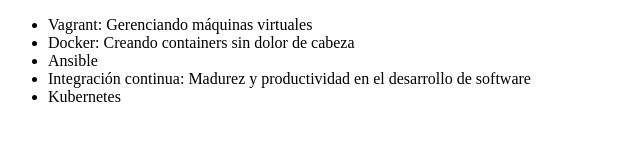
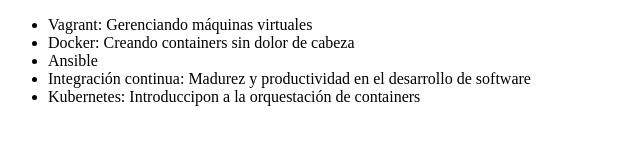
Before and after one commit to ARH93/Aprendiendo-Alura-github, a plain HTML site: page index.html in a window 1280 px wide. Shown: the whole page, without its empty margins (0-640 px from the left). Drawn offline with Linux system fonts and the light colour scheme.

Commit message:
Modificando el nombre del curso de kubernetes

```diff
--- a/index.html
+++ b/index.html
@@ -10,7 +10,7 @@
          <li>Docker: Creando containers sin dolor de cabeza</li>
          <li>Ansible</li>
          <li>Integración continua: Madurez y productividad en el desarrollo de software</li>
-         <li>Kubernetes</li>
+         <li>Kubernetes: Introduccipon a la orquestación de containers</li>
      </ul>
 </body>
 </html>
```
